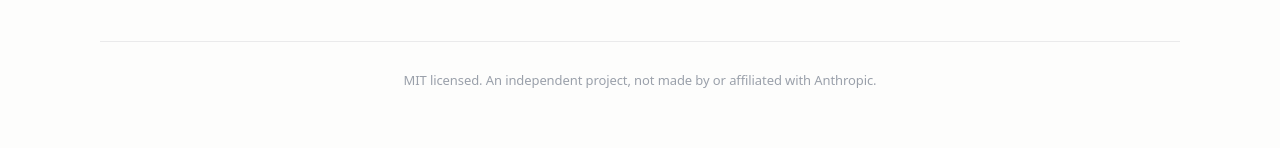
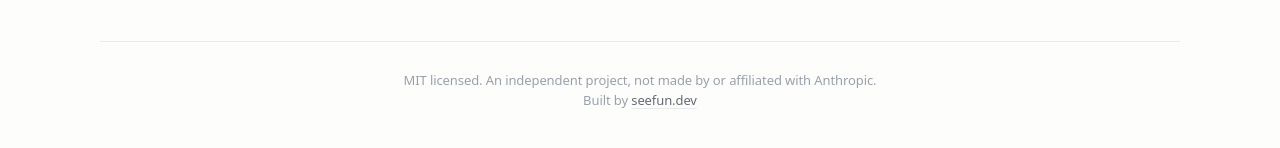
Before and after one commit to kalebalebachew/kiteline, a React (Vite) app in the folder apps/site/: page / in a window 1280 px wide. Shown: the part 3571-3719 px from the top of the page. Built offline with nearby package versions, Linux system fonts and the light colour scheme.

Commit message:
Credit seefun.dev in the site footers

```diff
--- a/apps/site/src/App.tsx
+++ b/apps/site/src/App.tsx
@@ -83,7 +83,11 @@ export function App() {
 			</main>
 
 			<footer className="footer">
-				<p>MIT licensed. An independent project, not made by or affiliated with Anthropic.</p>
+				<p>
+					MIT licensed. An independent project, not made by or affiliated with Anthropic.
+					<br />
+					Built by <a href="https://www.seefun.dev">seefun.dev</a>
+				</p>
 			</footer>
 			<ScrollBar />
 		</>
--- a/apps/site/src/docs/Docs.tsx
+++ b/apps/site/src/docs/Docs.tsx
@@ -300,7 +300,11 @@ export function Docs() {
 			</div>
 
 			<footer className="footer">
-				<p>MIT licensed. An independent project, not made by or affiliated with Anthropic.</p>
+				<p>
+					MIT licensed. An independent project, not made by or affiliated with Anthropic.
+					<br />
+					Built by <a href="https://www.seefun.dev">seefun.dev</a>
+				</p>
 			</footer>
 
 			{searching ? <Search index={index} onClose={() => setSearching(false)} /> : null}
```
